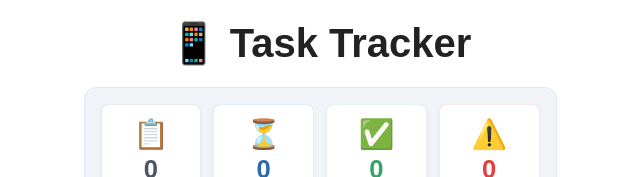
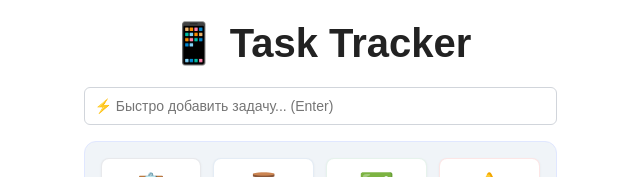
Before and after one commit to AlisherToktorbaev/-task-tracker, a Next.js app: page / in a window 1280 px wide. Shown: the top 177 px of the page, without its empty margins (320-960 px from the left). Built offline with nearby package versions, Linux system fonts and the light colour scheme; no server answers; the database is empty.

Commit message:
feat: quick add input, toast notifications, replaced alerts

```diff
--- a/src/app/page.js
+++ b/src/app/page.js
@@ -28,6 +28,9 @@ export default function Home() {
     description: ""
   });
 
+  // --- Toasts (уведомления) ---
+  const [toasts, setToasts] = useState([]);
+
   // --- Загрузка задач ---
   async function loadTasks() {
     setLoading(true);
@@ -51,12 +54,40 @@ export default function Home() {
     loadTasks();
   }, []);
 
+  // --- Toasts: показать уведомление ---
+  function showToast(message, type = 'success') {
+    const id = Date.now();
+    setToasts(prev => [...prev, { id, message, type }]);
+    setTimeout(() => {
+      setToasts(prev => prev.filter(t => t.id !== id));
+    }, 3000);
+  }
+
+  // --- Быстрое добавление (Enter) ---
+  async function handleQuickAdd(title) {
+    const { error } = await supabase
+      .from("tasks")
+      .insert([{
+        title: title.trim(),
+        priority: "medium",
+        done: false
+      }]);
+
+    if (error) {
+      console.error("Ошибка быстрого добавления:", error);
+      showToast(`Ошибка: ${error.message}`, 'error');
+      return;
+    }
+    loadTasks();
+    showToast("✅ Задача добавлена", 'success');
+  }
+
   // --- Добавление задачи ---
   async function handleAdd(e) {
     e.preventDefault();
     const text = taskText.trim();
     if (!text) {
-      alert("Введите название задачи!");
+      showToast("Введите название задачи!", 'error');
       return;
     }
 
@@ -78,7 +109,7 @@ export default function Home() {
 
     if (error) {
       console.error("Ошибка добавления:", error);
-      alert(`Ошибка: ${error.message}`);
+      showToast(`Ошибка: ${error.message}`, 'error');
       return;
     }
 
@@ -88,6 +119,7 @@ export default function Home() {
     setTaskDue("");
     setTaskDescription("");
     loadTasks();
+    showToast("✅ Задача добавлена", 'success');
   }
 
   // --- Удаление ---
@@ -97,10 +129,11 @@ export default function Home() {
     const { error } = await supabase.from("tasks").delete().eq("id", id);
     if (error) {
       console.error("Ошибка удаления:", error);
-      alert(`Ошибка: ${error.message}`);
+      showToast(`Ошибка: ${error.message}`, 'error');
       return;
     }
     loadTasks();
+    showToast("✅ Задача удалена", 'success');
   }
 
   // --- Отметка выполнено ---
@@ -115,9 +148,11 @@ export default function Home() {
 
     if (error) {
       console.error("Ошибка обновления:", error);
+      showToast(`Ошибка: ${error.message}`, 'error');
       return;
     }
     loadTasks();
+    showToast("✅ Статус задачи изменён", 'success');
   }
 
   // --- Редактирование: открытие ---
@@ -142,7 +177,7 @@ export default function Home() {
   async function handleUpdate(e) {
     e.preventDefault();
     if (!editForm.title.trim()) {
-      alert("Введите название задачи!");
+      showToast("Введите название задачи!", 'error');
       return;
     }
 
@@ -164,12 +199,13 @@ export default function Home() {
 
     if (error) {
       console.error("Ошибка обновления:", error);
-      alert(`Ошибка: ${error.message}`);
+      showToast(`Ошибка: ${error.message}`, 'error');
       return;
     }
 
     closeEditModal();
     loadTasks();
+    showToast("✅ Задача обновлена", 'success');
   }
 
   // --- Фильтрация ---
@@ -200,7 +236,6 @@ export default function Home() {
       if (!b.due_at) return -1;
       return new Date(a.due_at) - new Date(b.due_at);
     }
-    // default: по created_at (новые сверху)
     return new Date(b.created_at) - new Date(a.created_at);
   });
 
@@ -280,6 +315,34 @@ export default function Home() {
       }}>
         📱 Task Tracker
       </h1>
+
+      {/* === Быстрое добавление === */}
+      <div style={{
+        display: 'flex',
+        gap: '8px',
+        marginBottom: '16px',
+        flexWrap: 'wrap'
+      }}>
+        <input
+          type="text"
+          placeholder="⚡ Быстро добавить задачу... (Enter)"
+          onKeyDown={(e) => {
+            if (e.key === 'Enter' && e.target.value.trim()) {
+              handleQuickAdd(e.target.value.trim());
+              e.target.value = '';
+            }
+          }}
+          style={{
+            flex: '1 1 200px',
+            padding: '10px',
+            fontSize: '14px',
+            border: '1px solid #d1d5db',
+            borderRadius: '6px',
+            backgroundColor: 'white',
+            color: '#333'
+          }}
+        />
+      </div>
 
       {/* === Статистика === */}
       <div style={{
@@ -544,7 +607,6 @@ export default function Home() {
               )}
             </div>
             <div style={{ display: 'flex', gap: '8px', flexWrap: 'wrap' }}>
-              {/* КНОПКА РЕДАКТИРОВАТЬ — ТОЛЬКО ИКОНКА */}
               <button
                 onClick={() => openEditModal(task)}
                 title="Редактировать задачу"
@@ -563,7 +625,6 @@ export default function Home() {
               >
                 ✏️
               </button>
-              {/* КНОПКА УДАЛИТЬ — ТОЛЬКО ИКОНКА */}
               <button
                 onClick={() => handleDelete(task.id)}
                 title="Удалить задачу"
@@ -773,6 +834,35 @@ export default function Home() {
           </div>
         </div>
       )}
+
+      {/* === Toasts (всплывающие уведомления) === */}
+      <div style={{
+        position: 'fixed',
+        bottom: '20px',
+        right: '20px',
+        display: 'flex',
+        flexDirection: 'column',
+        gap: '8px',
+        zIndex: 9999,
+        pointerEvents: 'none'
+      }}>
+        {toasts.map(toast => (
+          <div key={toast.id} style={{
+            padding: '12px 20px',
+            borderRadius: '8px',
+            backgroundColor: toast.type === 'error' ? '#e53e3e' :
+                            toast.type === 'success' ? '#38a169' : '#0070f3',
+            color: 'white',
+            boxShadow: '0 4px 12px rgba(0,0,0,0.15)',
+            fontSize: '14px',
+            fontWeight: 500,
+            animation: 'slideIn 0.3s ease-out',
+            pointerEvents: 'auto'
+          }}>
+            {toast.message}
+          </div>
+        ))}
+      </div>
     </main>
   );
 }
```
